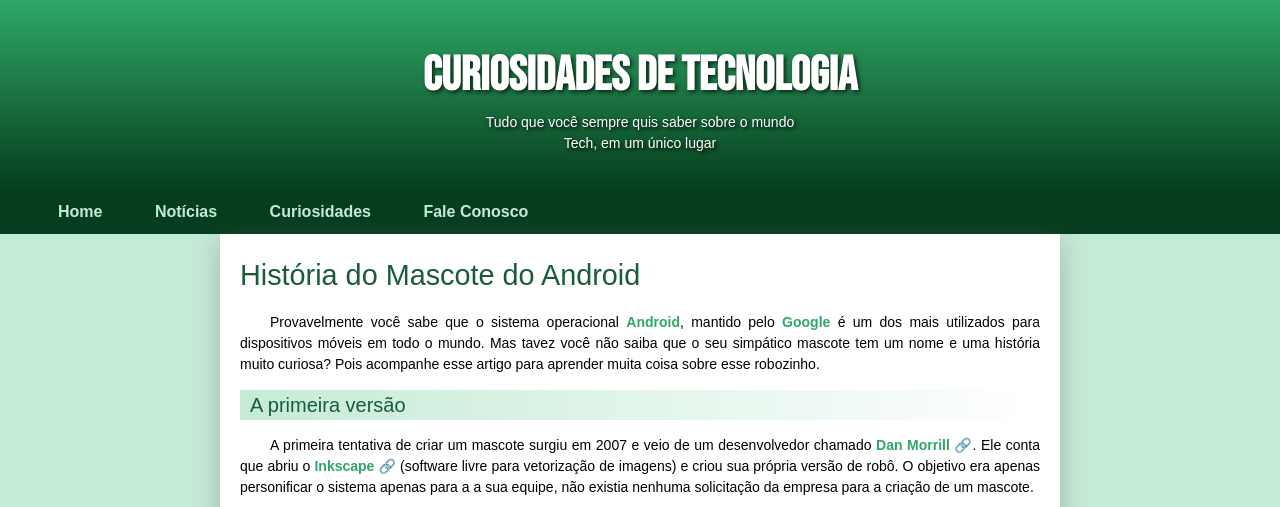
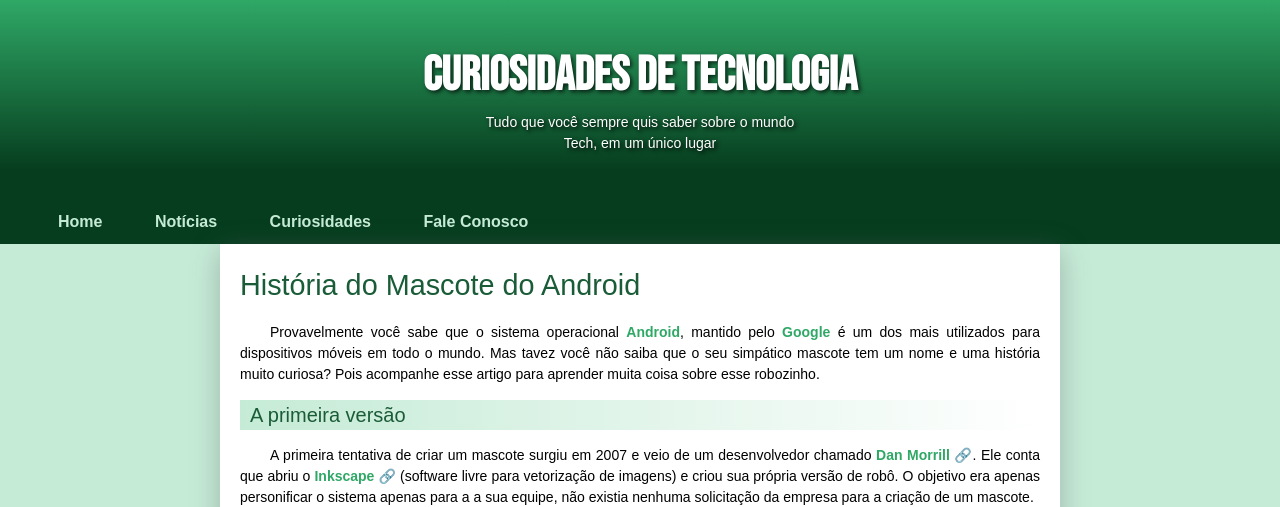
Before and after one commit to glucas-dev/projeto-android, a plain HTML site: page index.html in a window 1280 px wide. Shown: the top 507 px of the page. Drawn offline with Linux system fonts and the light colour scheme.

Commit message:
atualização cabeçalho

```diff
--- a/style.css
+++ b/style.css
@@ -36,7 +36,7 @@ body {
 
 header {
     background-image: linear-gradient(to top, #063D1E, #2fa866);
-    height: 150px;
+    height: 130px;
     font-family: var(--fonte1);
     font-weight: normal;
     font-size: 24px;
@@ -62,6 +62,7 @@ nav {
     background-color: var(--cor5);
     font-family: var(--fonte0);
     padding: 10px;
+    padding-top: 40px;
 
 }
 
@@ -84,7 +85,6 @@ nav > ul > li > a:hover {
    background-color: var(--cor3);
    color: var(--cor5);
    border-radius: 5px;
-   /* padding: 0.5em 0.5em 0.5em; */
 
 }
 
@@ -115,8 +115,6 @@ div.video > iframe {
 main {
 
     background-color: white;
-    /* display: block; */
-    /* width: 70%; */
     margin: auto;
     margin-bottom: 30px;
     min-width: 320px;
@@ -141,7 +139,6 @@ img {
 main p {
     text-align: justify;
     text-indent: 30px;
-    /* line-height: 25px; */
     font-size: 14px;
     margin-bottom: 15px;
     margin-top: 15px;
@@ -167,13 +164,8 @@ main h2 {
 main > article > aside {
 
     background-color: var(--cor0);
-    /* line-height: 1.5em; */
-
-    /* line-height: 25px; */
     font-size: 16px;
     text-indent: 10px;
-    /* margin-bottom: 15px;
-    margin-top: 15px; */
     border-radius: 12px;
     box-shadow: 3px 3px 3px  rgba(0, 0, 0, 0.479);
 
@@ -207,5 +199,4 @@ footer {
     text-align: center;
     color: white;
     padding: 5px;
-    /* margin-top: 15px; */
 }
```
